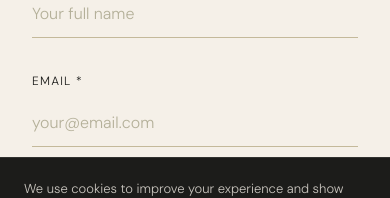
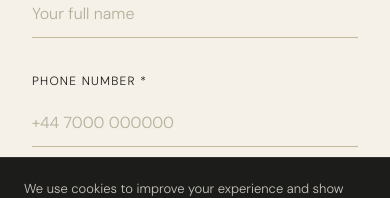
Before and after one commit to tsde9266-svg/toptailor.london, a Next.js app: page /book-visit in a window 390 px wide. Shown: the part 520-718 px from the top of the page. Built offline with nearby package versions, Linux system fonts and the light colour scheme.

Commit message:
Book form: add phone number field (stored, shown in Telegram + admin)

```diff
--- a/src/app/admin/book-visits/page.tsx
+++ b/src/app/admin/book-visits/page.tsx
@@ -62,6 +62,7 @@ export default async function BookVisitsPage() {
                     {v.status}
                   </span>
                 </div>
+                {v.phone && <a href={`tel:${v.phone}`} className="font-sans text-[0.875rem] text-hunter underline underline-offset-2 block mb-1">📞 {v.phone}</a>}
                 <p className="font-sans text-[0.8125rem] text-muted mb-1">📧 {v.email}</p>
                 <p className="font-sans text-[0.875rem] text-charcoal mb-1">📍 {v.address}</p>
                 {(v.preferredDate || v.preferredTime) && (
--- a/src/app/api/book-visit/route.ts
+++ b/src/app/api/book-visit/route.ts
@@ -12,6 +12,7 @@ export async function POST(req: NextRequest) {
   }
 
   const name          = String(body.name          ?? '').trim()
+  const phone         = String(body.phone         ?? '').trim()
   const email         = String(body.email         ?? '').trim()
   const address       = String(body.address       ?? '').trim()
   const preferredDate = String(body.preferredDate ?? '').trim()
@@ -26,6 +27,7 @@ export async function POST(req: NextRequest) {
     id:             crypto.randomUUID(),
     createdAt:      new Date().toISOString(),
     name,
+    phone:          phone || undefined,
     email,
     address,
     preferredDate:  preferredDate || undefined,
@@ -46,6 +48,7 @@ export async function POST(req: NextRequest) {
   await notifyTelegram(
     `📅 <b>Book Visit Request</b>\n\n` +
     `👤 <b>Name:</b> ${escHtml(name)}\n` +
+    `📞 <b>Phone:</b> ${phone ? escHtml(phone) : '—'}\n` +
     `📧 <b>Email:</b> ${escHtml(email)}\n` +
     `📍 <b>Address:</b> ${escHtml(address)}\n` +
     `🗓 <b>Slot:</b> ${escHtml(slotStr)}\n` +
--- a/src/app/book-visit/page.tsx
+++ b/src/app/book-visit/page.tsx
@@ -9,6 +9,7 @@ const TIME_OPTIONS = ['Morning (9am – 12pm)', 'Afternoon (12pm – 5pm)', 'Eve
 
 export default function BookVisitPage() {
   const [name,          setName]          = useState('')
+  const [phone,         setPhone]         = useState('')
   const [email,         setEmail]         = useState('')
   const [address,       setAddress]       = useState('')
   const [preferredDate, setPreferredDate] = useState('')
@@ -28,7 +29,7 @@ export default function BookVisitPage() {
       const res = await fetch('/api/book-visit', {
         method:  'POST',
         headers: { 'Content-Type': 'application/json' },
-        body:    JSON.stringify({ name, email, address, preferredDate, preferredTime, notes }),
+        body:    JSON.stringify({ name, phone, email, address, preferredDate, preferredTime, notes }),
         signal:  controller.signal,
       })
       clearTimeout(timeout)
@@ -133,6 +134,18 @@ export default function BookVisitPage() {
             </div>
 
             <div>
+              <label className={labelClass}>Phone Number *</label>
+              <input
+                required
+                type="tel"
+                value={phone}
+                onChange={e => setPhone(e.target.value)}
+                className="input-line w-full font-sans text-[1rem]"
+                placeholder="+44 7000 000000"
+              />
+            </div>
+
+            <div>
               <label className={labelClass}>Email *</label>
               <input
                 required
--- a/src/lib/kv.ts
+++ b/src/lib/kv.ts
@@ -484,6 +484,7 @@ export type BookVisit = {
   id:             string
   createdAt:      string
   name:           string
+  phone?:         string
   email:          string
   address:        string
   preferredDate?: string
```
